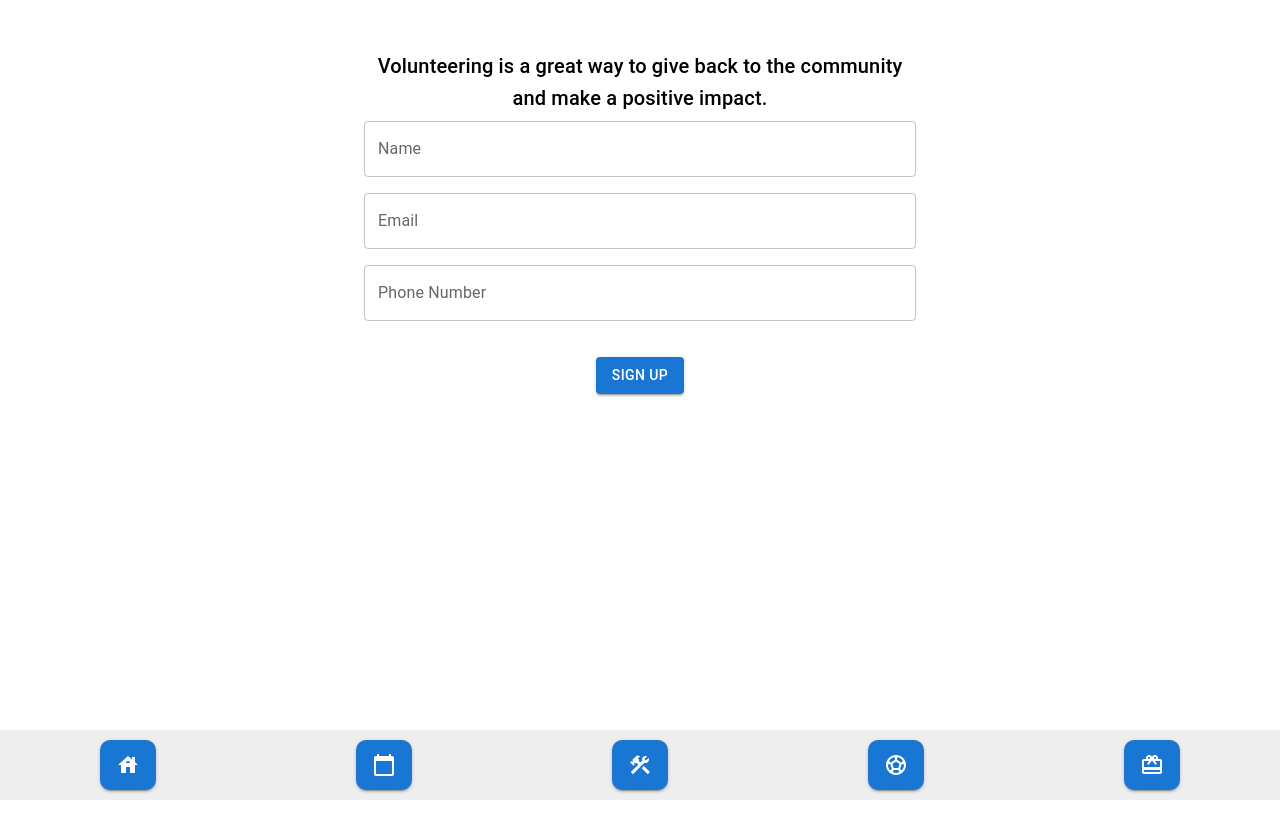
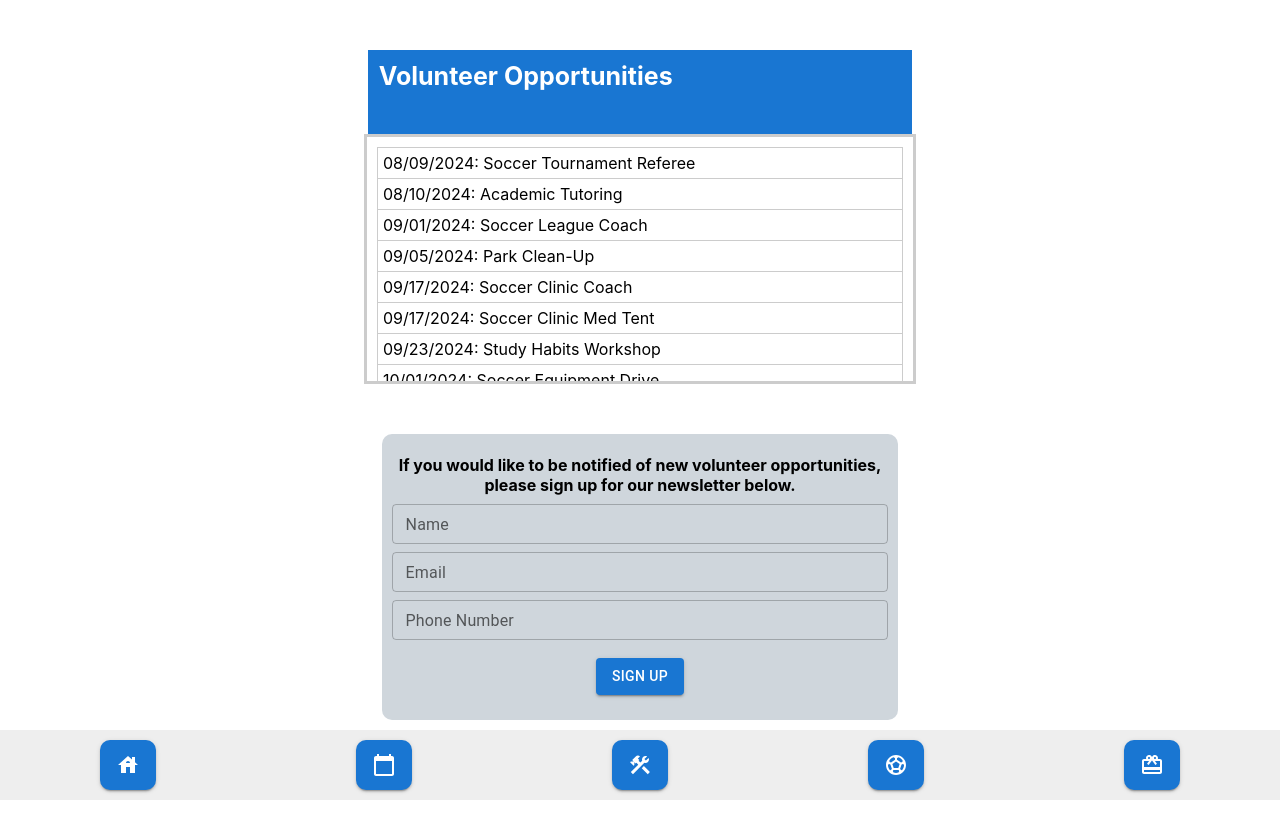
Before and after one commit to developforgood/South-Bronx-United-intern-group-3, a React (Create React App) app in the folder application/: page /page3 in a window 1280 px wide. Shown: the top 838 px of the page. Built offline with nearby package versions, Linux system fonts and the light colour scheme.

Commit message:
volunteer page

```diff
--- /dev/null
+++ b/application/src/pages/EventList.css
@@ -0,0 +1,27 @@
+.table-container {
+  max-height: 250px;
+  overflow-y: scroll;
+  border: 3px solid #ccc;
+  padding: 10px;
+  width: 100%;
+  box-sizing: border-box;
+  margin-bottom: 20px;
+}
+
+.event-table {
+  width: 100%;
+  border-collapse: collapse;
+}
+
+.event-table th,
+.event-table td {
+  border: 1px solid #ccc;
+  padding: 5px;
+  text-align: left;
+}
+
+.event-table th {
+  background-color: #f0f0f0;
+  position: sticky;
+  top: 0;
+}
--- a/application/src/pages/Page3.js
+++ b/application/src/pages/Page3.js
@@ -1,5 +1,19 @@
 import React from "react";
 import { Container, Typography, TextField, Button, Box } from "@mui/material";
+import './EventList.css';
+
+const volunteer_events = [
+  "08/09/2024: Soccer Tournament Referee",
+  "08/10/2024: Academic Tutoring",
+  "09/01/2024: Soccer League Coach",
+  "09/05/2024: Park Clean-Up",
+  "09/17/2024: Soccer Clinic Coach",
+  "09/17/2024: Soccer Clinic Med Tent",
+  "09/23/2024: Study Habits Workshop",
+  "10/01/2024: Soccer Equipment Drive",
+  "10/12/2024: Conditioning Workshop",
+  "10/20/2024: Community Clean-Up",
+];
 
 const Page3 = () => {
   return (
@@ -12,29 +26,42 @@ const Page3 = () => {
         marginTop: "50px",
       }}
     >
-      <Typography variant="h6" align="center" gutterBottom>
-        Volunteering is a great way to give back to the community and make a
-        positive impact.
-      </Typography>
-
+      <tr style={{height:'8vh', padding: '10px', width: "95%", backgroundColor: "#1976D2"}}>
+        <th style={{backgroundColor: "#1976D2", color: "white", fontSize: 25}}>
+          Volunteer Opportunities
+        </th>
+      </tr>
+      <div className="table-container">
+        <table className="event-table">
+          <tbody>
+            {volunteer_events.map((event, index) => (
+              <tr key={index}>
+                <td>{event}</td>
+              </tr>
+            ))}
+          </tbody>
+        </table>
+      </div>
       <Box
         component="form"
         sx={{
           display: "flex",
           flexDirection: "column",
           alignItems: "center",
-          width: "100%",
-          gap: 2,
+          width: "90%",
+          gap: 1,
         }}
+        style={{backgroundColor:"#cfd6dc", margin: 30, borderRadius: '10px', padding: 10}}
       >
-        <TextField label="Name" variant="outlined" fullWidth />
-        <TextField label="Email" variant="outlined" fullWidth />
-        <TextField label="Phone Number" variant="outlined" fullWidth />
+        <th style={{marginTop: 10}}>If you would like to be notified of new volunteer opportunities, please sign up for our newsletter below.</th>
+        <TextField label="Name" variant="outlined" fullWidth size="small"/>
+        <TextField label="Email" variant="outlined" fullWidth size="small"/>
+        <TextField label="Phone Number" variant="outlined" fullWidth size="small"/>
 
         <Button
           variant="contained"
           color="primary"
-          style={{ marginTop: "20px" }}
+          style={{ marginTop: "10px", marginBottom: "15px"}}
         >
           Sign Up
         </Button>
```
Also changed, not shown: 1 other file (tests, documents, lock files or other folders).
